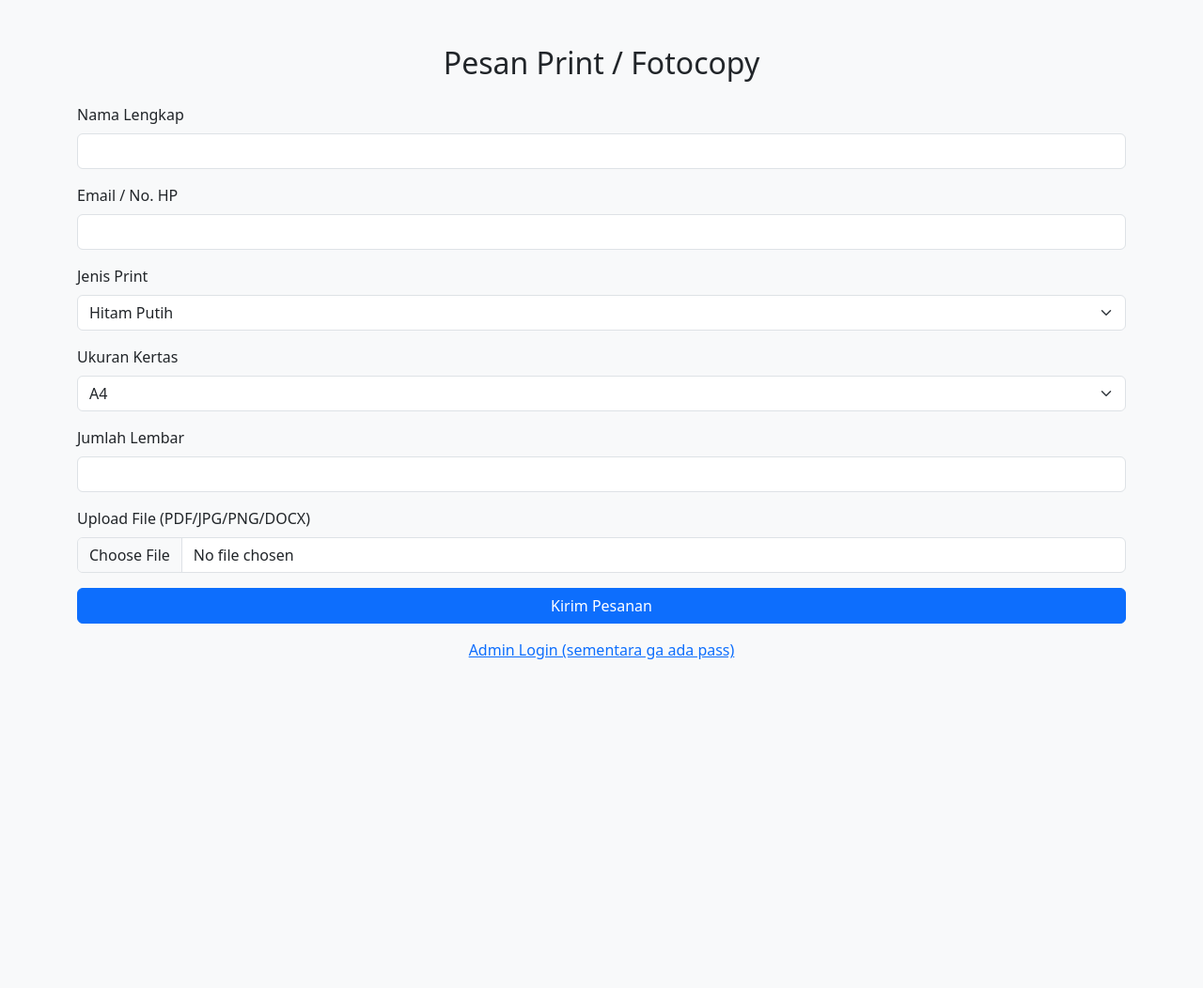
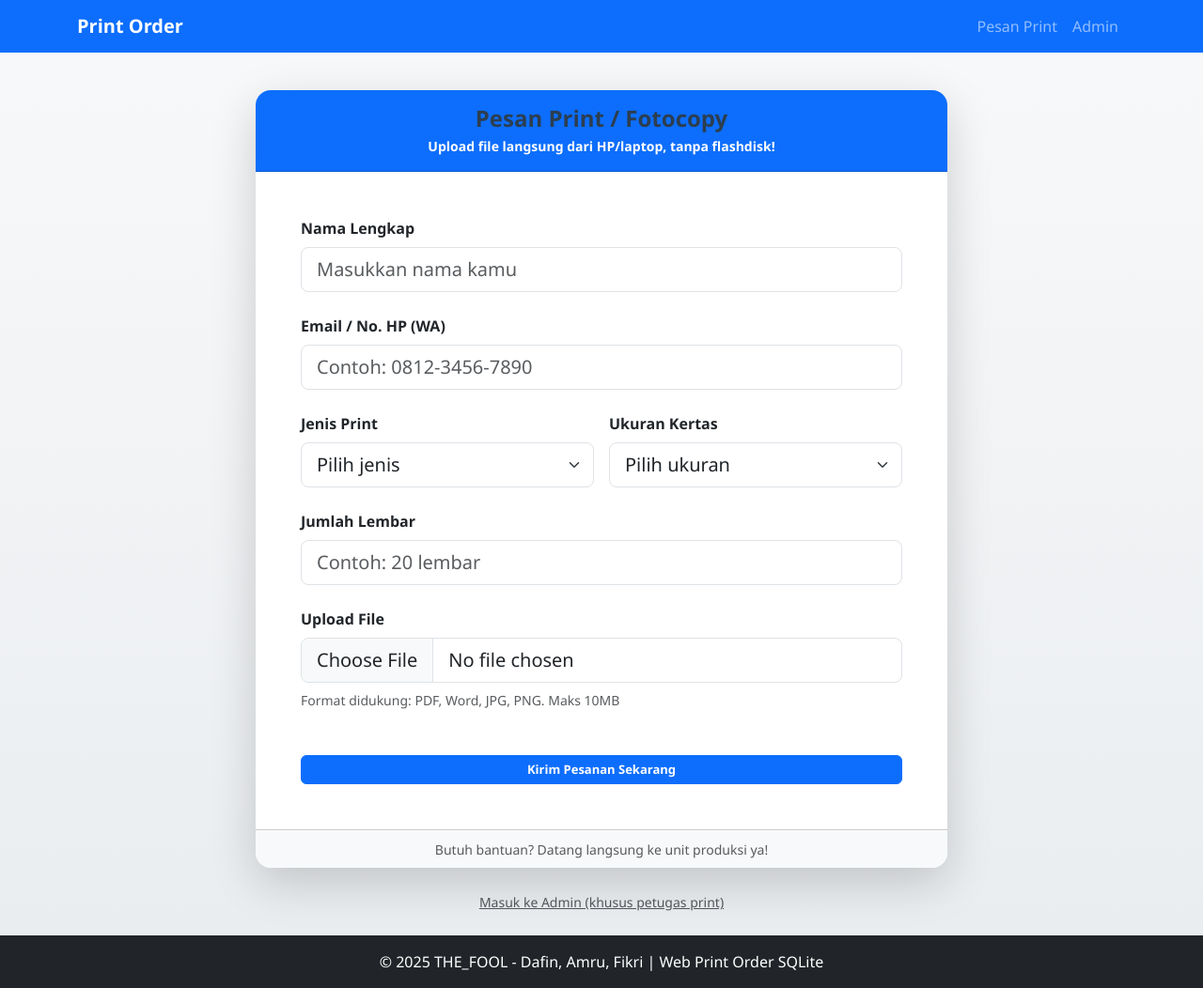
Before and after one commit to Dafin1723/Tugas-Proyek-1-THE_FOOL, a Flask app: page / in a window 1280 px wide. Shown: the whole page at 94% size. Before the commit the page ends 702 px from the top, so only its background shows below. Run offline with Flask 3, Linux system fonts and the light colour scheme.

Commit message:
update tambahan

```diff
--- a/static/css/style.css
+++ b/static/css/style.css
@@ -130,3 +130,19 @@
     }
 
 }
+
+.card {
+    border-radius: 1.25rem;
+    overflow: hidden;
+}
+.card-header {
+    font-weight: 600;
+}
+.form-control-lg, .form-select-lg {
+    height: calc(1.5em + 1rem + 2px);
+    padding: 0.5rem 1rem;
+    font-size: 1.25rem;
+}
+body {
+    background: linear-gradient(to bottom, #f8f9fa, #e9ecef);
+}
--- a/templates/base.html
+++ b/templates/base.html
@@ -0,0 +1,57 @@
+<!DOCTYPE html>
+<html lang="id">
+<head>
+    <meta charset="UTF-8">
+    <meta name="viewport" content="width=device-width, initial-scale=1.0">
+    <title>{% block title %}Print Order Sekolah{% endblock %}</title>
+
+    <link href="https://cdn.jsdelivr.net/npm/bootstrap@5.3.3/dist/css/bootstrap.min.css" rel="stylesheet">
+    <link rel="stylesheet" href="{{ url_for('static', filename='css/style.css') }}">
+
+    {% block extra_head %}{% endblock %}
+</head>
+<body class="d-flex flex-column min-vh-100 bg-light">
+
+    <!-- Navbar -->
+    <nav class="navbar navbar-expand-lg navbar-dark bg-primary">
+        <div class="container">
+            <a class="navbar-brand fw-bold" href="/">Print Order</a>
+            <button class="navbar-toggler" type="button" data-bs-toggle="collapse" data-bs-target="#navbarNav">
+                <span class="navbar-toggler-icon"></span>
+            </button>
+            <div class="collapse navbar-collapse" id="navbarNav">
+                <ul class="navbar-nav ms-auto">
+                    <li class="nav-item"><a class="nav-link" href="/">Pesan Print</a></li>
+                    <li class="nav-item"><a class="nav-link" href="/admin">Admin</a></li>
+                </ul>
+            </div>
+        </div>
+    </nav>
+
+    <!-- Flash Messages -->
+    <div class="container mt-3">
+        {% with messages = get_flashed_messages(with_categories=true) %}
+            {% if messages %}
+                {% for category, message in messages %}
+                    <div class="alert alert-{{ category }} alert-dismissible fade show">
+                        {{ message }}
+                        <button type="button" class="btn-close" data-bs-dismiss="alert"></button>
+                    </div>
+                {% endfor %}
+            {% endif %}
+        {% endwith %}
+    </div>
+
+    <!-- Konten Utama -->
+    <main class="container my-4 flex-grow-1">
+        {% block content %}{% endblock %}
+    </main>
+
+    <!-- Footer -->
+    <footer class="bg-dark text-white text-center py-3 mt-auto">
+        <p class="mb-0">© 2025 THE_FOOL - Dafin, Amru, Fikri | Web Print Order SQLite</p>
+    </footer>
+
+    <script src="https://cdn.jsdelivr.net/npm/bootstrap@5.3.3/dist/js/bootstrap.bundle.min.js"></script>
+</body>
+</html>
--- a/templates/user/index.html
+++ b/templates/user/index.html
@@ -1,57 +1,70 @@
-<!DOCTYPE html>
-<html lang="id">
-<head>
-    <meta charset="UTF-8">
-    <title>Pesan Print</title>
-    <link href="https://cdn.jsdelivr.net/npm/bootstrap@5.3.0/dist/css/bootstrap.min.css" rel="stylesheet">
-</head>
-<body class="bg-light">
-    <div class="container mt-5">
-        <h2 class="text-center mb-4">Pesan Print / Fotocopy</h2>
+{% extends "base.html" %}
 
-        {% with messages = get_flashed_messages(with_categories=true) %}
-            {% if messages %}
-                {% for category, message in messages %}
-                    <div class="alert alert-{{ category }}">{{ message }}</div>
-                {% endfor %}
-            {% endif %}
-        {% endwith %}
+{% block title %}Pesan Print{% endblock %}
 
+{% block content %}
+<div class="row justify-content-center">
+    <div class="col-lg-8 col-md-10">
+        <div class="card shadow-lg border-0 rounded-4">
+            <div class="card-header bg-primary text-white text-center py-3">
+                <h4 class="mb-0">Pesan Print / Fotocopy</h4>
+                <small class="d-block mt-1">Upload file langsung dari HP/laptop, tanpa flashdisk!</small>
+            </div>
+            <div class="card-body p-4 p-md-5">
                 <form method="POST" enctype="multipart/form-data">
-            <div class="mb-3">
-                <label class="form-label">Nama Lengkap</label>
-                <input type="text" name="nama" class="form-control" required>
+                    <div class="mb-4">
+                        <label class="form-label fw-bold">Nama Lengkap</label>
+                        <input type="text" name="nama" class="form-control form-control-lg" placeholder="Masukkan nama kamu" required>
                     </div>
-            <div class="mb-3">
-                <label class="form-label">Email / No. HP</label>
-                <input type="text" name="kontak" class="form-control">
+
+                    <div class="mb-4">
+                        <label class="form-label fw-bold">Email / No. HP (WA)</label>
+                        <input type="text" name="kontak" class="form-control form-control-lg" placeholder="Contoh: 0812-3456-7890">
                     </div>
-            <div class="mb-3">
-                <label class="form-label">Jenis Print</label>
-                <select name="jenis_print" class="form-select">
+
+                    <div class="row g-3 mb-4">
+                        <div class="col-md-6">
+                            <label class="form-label fw-bold">Jenis Print</label>
+                            <select name="jenis_print" class="form-select form-select-lg" required>
+                                <option value="" disabled selected>Pilih jenis</option>
                                 <option value="hitam-putih">Hitam Putih</option>
                                 <option value="warna">Warna</option>
                             </select>
                         </div>
-            <div class="mb-3">
-                <label class="form-label">Ukuran Kertas</label>
-                <select name="ukuran" class="form-select">
+                        <div class="col-md-6">
+                            <label class="form-label fw-bold">Ukuran Kertas</label>
+                            <select name="ukuran" class="form-select form-select-lg" required>
+                                <option value="" disabled selected>Pilih ukuran</option>
                                 <option value="A4">A4</option>
                                 <option value="A3">A3</option>
                             </select>
                         </div>
-            <div class="mb-3">
-                <label class="form-label">Jumlah Lembar</label>
-                <input type="number" name="jumlah" class="form-control" min="1" required>
                     </div>
-            <div class="mb-3">
-                <label class="form-label">Upload File (PDF/JPG/PNG/DOCX)</label>
-                <input type="file" name="file" class="form-control" accept=".pdf,.jpg,.png,.docx" required>
+
+                    <div class="mb-4">
+                        <label class="form-label fw-bold">Jumlah Lembar</label>
+                        <input type="number" name="jumlah" class="form-control form-control-lg" min="1" placeholder="Contoh: 20 lembar" required>
                     </div>
-            <button type="submit" class="btn btn-primary w-100">Kirim Pesanan</button>
+
+                    <div class="mb-5">
+                        <label class="form-label fw-bold">Upload File</label>
+                        <input type="file" name="file" class="form-control form-control-lg" accept=".pdf,.doc,.docx,.jpg,.png,.jpeg" required>
+                        <small class="form-text text-muted mt-2 d-block">Format didukung: PDF, Word, JPG, PNG. Maks 10MB</small>
+                    </div>
+
+                    <button type="submit" class="btn btn-primary btn-lg w-100 fw-bold">
+                        Kirim Pesanan Sekarang
+                    </button>
                 </form>
+            </div>
+            <div class="card-footer text-center bg-light">
+                <small class="text-muted">Butuh bantuan? Datang langsung ke unit produksi ya!</small>
+            </div>
+        </div>
 
-        <p class="text-center mt-3"><a href="/admin">Admin Login (sementara ga ada pass)</a></p>
+        <div class="text-center mt-4">
+            <a href="/admin" class="text-muted small">Masuk ke Admin (khusus petugas print)</a>
         </div>
-</body>
-</html>
+    </div>
+</div>
+{% endblock %}
```
Lines whose indentation alone changed are shown as unchanged.
